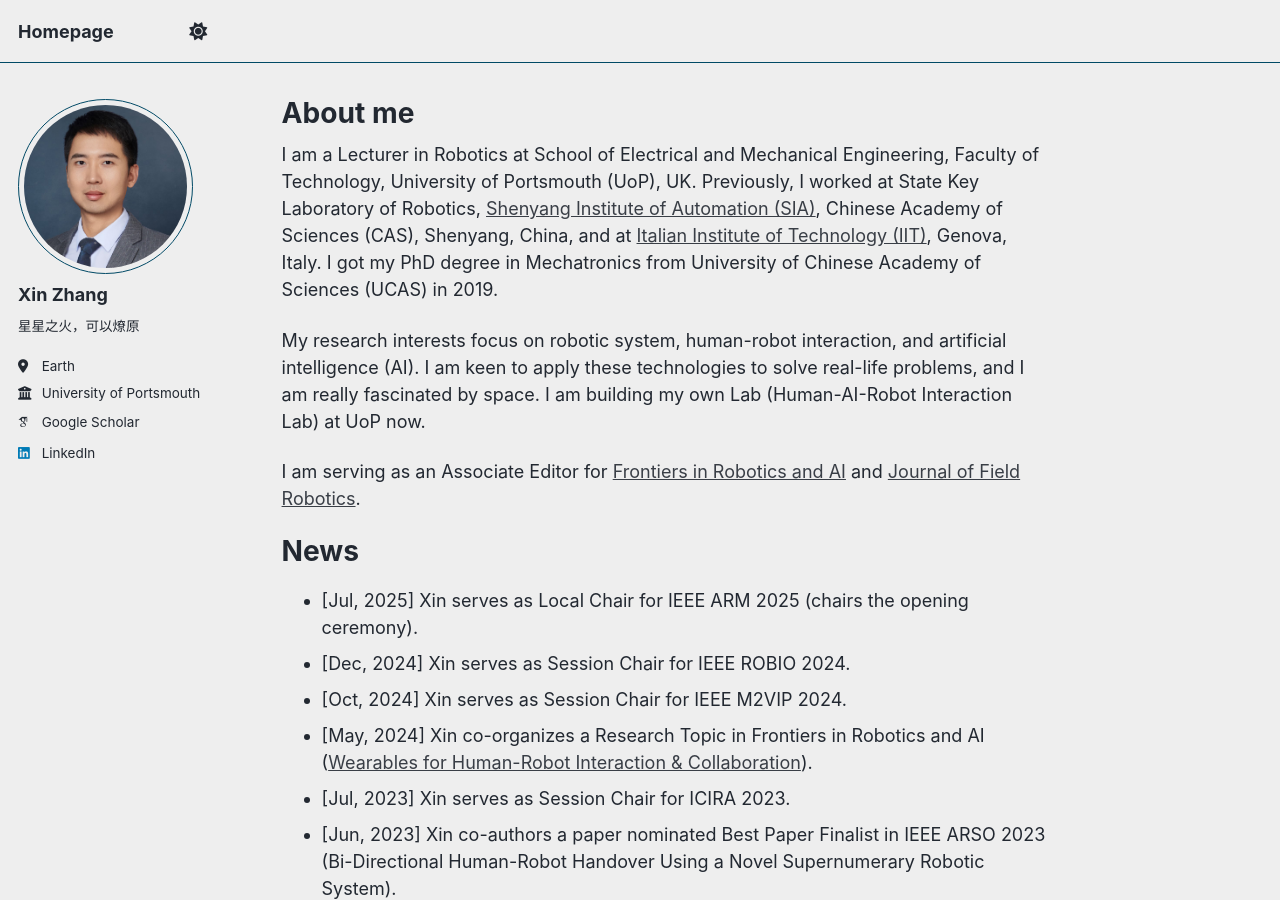
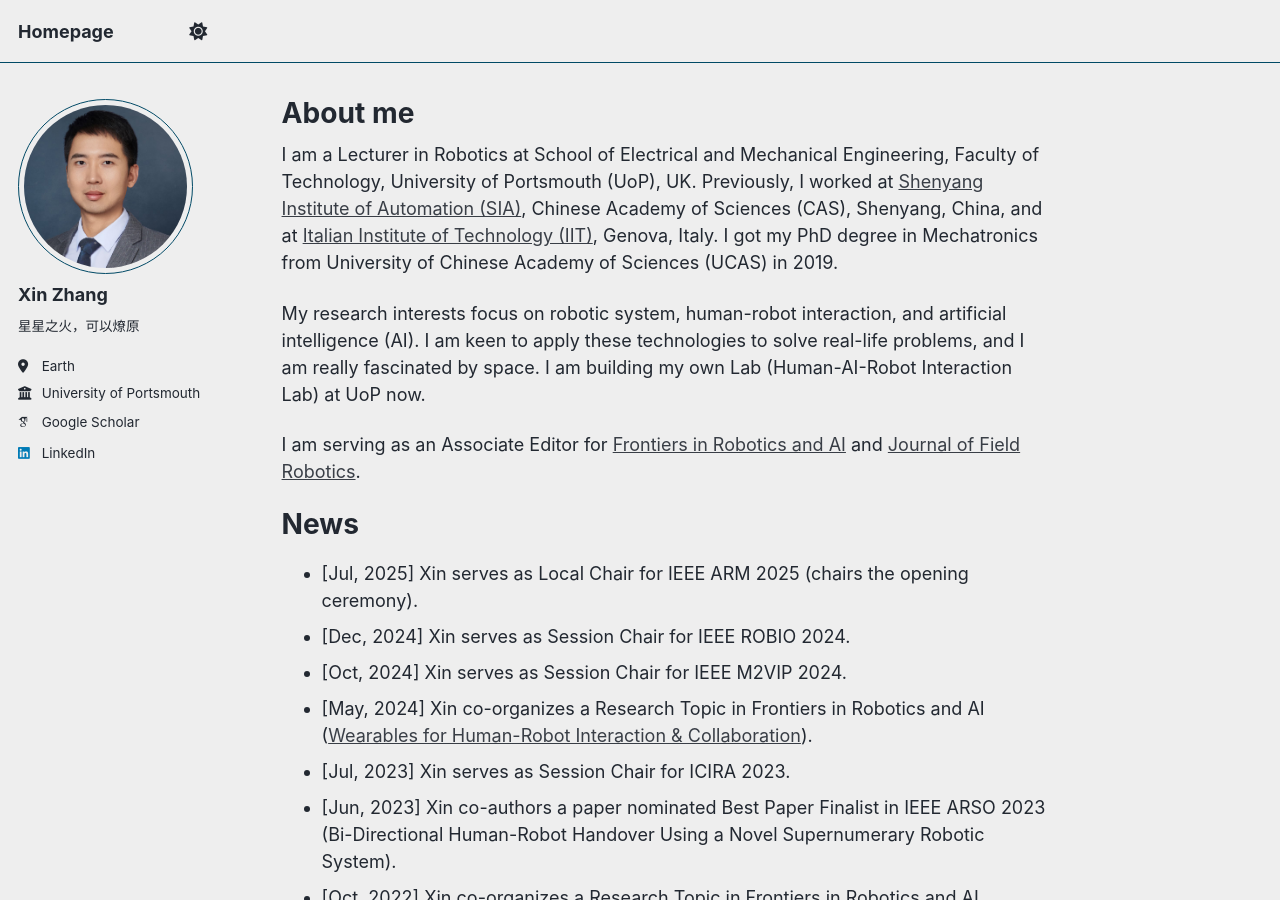
Before and after one commit to Mansion-ZX/Mansion-ZX.github.io, a Jekyll site: the page built from _pages/about.md, in a window 1280 px wide and 900 px high. Built offline with Jekyll 4.4.1, drawn with Linux system fonts in a browser that asks for light colours; some web fonts are replaced; a script that is not in the unit is left out.

Commit message:
Update about.md

```diff
--- a/_pages/about.md
+++ b/_pages/about.md
@@ -6,7 +6,7 @@ redirect_from:
   - /about/
   - /about.html
 ---
-I am a Lecturer in Robotics at School of Electrical and Mechanical Engineering, Faculty of Technology, University of Portsmouth (UoP), UK. Previously, I worked at State Key Laboratory of Robotics, [Shenyang Institute of Automation (SIA)](http://www.sia.cas.cn/), Chinese Academy of Sciences (CAS), Shenyang, China, and at [Italian Institute of Technology (IIT)](https://www.iit.it/our-research), Genova, Italy. I got my PhD degree in Mechatronics from University of Chinese Academy of Sciences (UCAS) in 2019.
+I am a Lecturer in Robotics at School of Electrical and Mechanical Engineering, Faculty of Technology, University of Portsmouth (UoP), UK. Previously, I worked at [Shenyang Institute of Automation (SIA)](http://www.sia.cas.cn/), Chinese Academy of Sciences (CAS), Shenyang, China, and at [Italian Institute of Technology (IIT)](https://www.iit.it/our-research), Genova, Italy. I got my PhD degree in Mechatronics from University of Chinese Academy of Sciences (UCAS) in 2019.
 
 My research interests focus on robotic system, human-robot interaction, and artificial intelligence (AI). I am keen to apply these technologies to solve real-life problems, and I am really fascinated by space. I am building my own Lab (Human-AI-Robot Interaction Lab) at UoP now.
 
```
